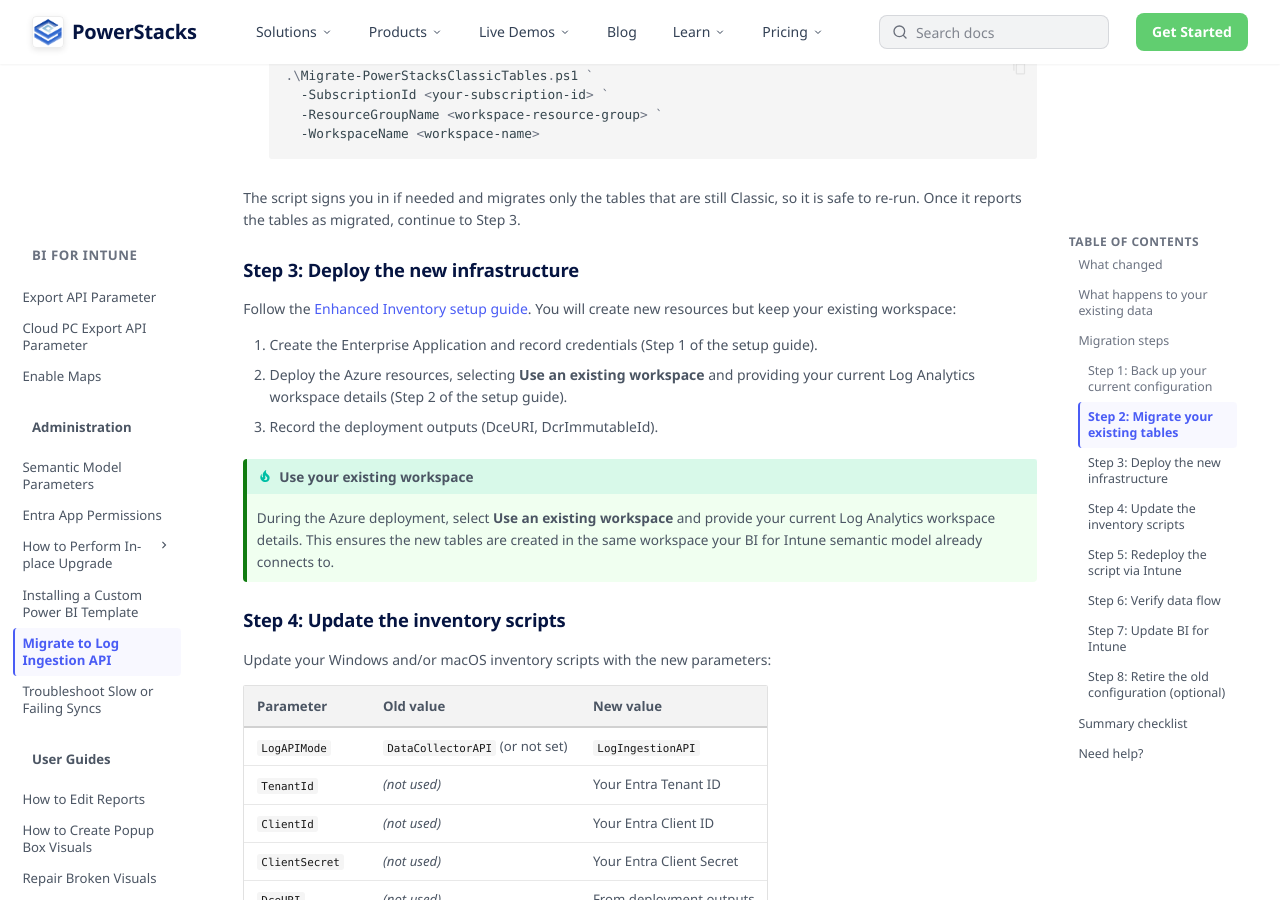
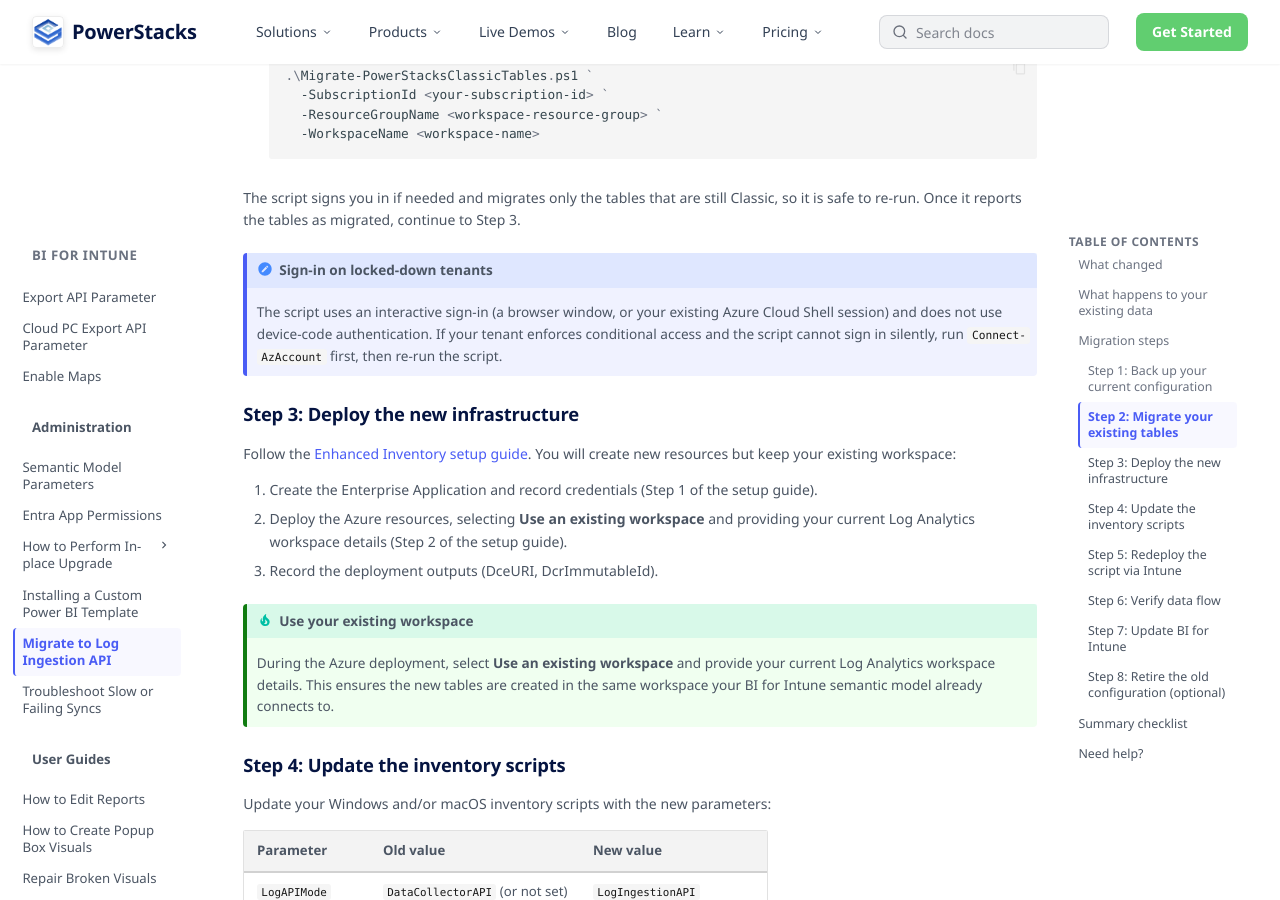
Before and after one commit to powerstacks-corp/powerstacks-docs, an MkDocs documentation site: the page built from docs/bi-for-intune/installation/log-analytics/migrate-to-log-ingestion-api.md, in a window 1280 px wide and 900 px high, scrolled down 1717 px. Built offline with MkDocs 1.6.1 and Material for MkDocs 9.7.7, drawn with Linux system fonts in a browser that asks for light colours.

Commit message:
migrate-to-log-ingestion-api: note interactive sign-in for conditional-access tenants

````diff
--- a/docs/bi-for-intune/installation/log-analytics/migrate-to-log-ingestion-api.md
+++ b/docs/bi-for-intune/installation/log-analytics/migrate-to-log-ingestion-api.md
@@ -64,6 +64,9 @@
     ```
 
 The script signs you in if needed and migrates only the tables that are still Classic, so it is safe to re-run. Once it reports the tables as migrated, continue to Step 3.
+
+!!! note "Sign-in on locked-down tenants"
+    The script uses an interactive sign-in (a browser window, or your existing Azure Cloud Shell session) and does not use device-code authentication. If your tenant enforces conditional access and the script cannot sign in silently, run `Connect-AzAccount` first, then re-run the script.
 
 ### Step 3: Deploy the new infrastructure
 
````
